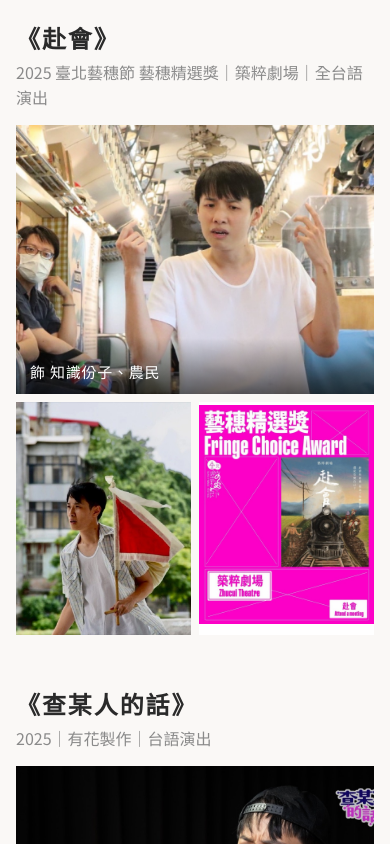
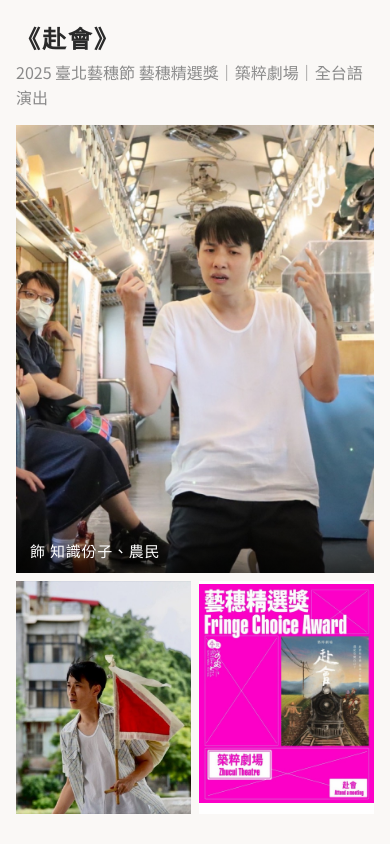
Before and after one commit to wesley100002001/wesley100002001.github.io, a website: page wesley.cwlin/cv/index.html in a window 390 px wide. Shown: the part 5980-6824 px from the top of the page. Drawn offline with Linux system fonts and the light colour scheme.

Commit message:
CV: fix mobile stage credits width, keep heads in look photos
Co-Authored-By: Claude Opus 5.5 <noreply@anthropic.com>
Claude-Session: https://claude.ai/code/session_01NKLPgqZkhoKqskAAeyEBGd

```diff
--- a/wesley.cwlin/config/cv-deck.js
+++ b/wesley.cwlin/config/cv-deck.js
@@ -28,6 +28,7 @@ const cvDeck = {
     "這兩三年開始，喜歡在生活裡使用台語，珍惜可以跟父母用台語聊天的機會。"
   ],
 
+  // 照片欄位：pos 是裁切時對齊的位置（CSS object-position），頭被切到時用 "center top"
   slides: [
     { type: "cover", photo: "cover.jpg" },
     { type: "profile", photo: "profile.jpg" },
@@ -89,9 +90,9 @@ const cvDeck = {
       photos: [{ src: "model-1.jpg" }, { src: "model-2.jpg" }] },
 
     { type: "gallery", title: "形象參考", layout: "feature",
-      photos: [{ src: "look1-1.jpg" }, { src: "look1-2.jpg" }, { src: "look1-3.jpg" }, { src: "look1-4.jpg" }] },
+      photos: [{ src: "look1-1.jpg" }, { src: "look1-2.jpg", pos: "center top" }, { src: "look1-3.jpg" }, { src: "look1-4.jpg" }] },
     { type: "gallery", title: "形象參考", layout: "feature",
-      photos: [{ src: "look2-1.jpg" }, { src: "look2-2.jpg" }, { src: "look2-3.jpg" }, { src: "look2-4.jpg" }] },
+      photos: [{ src: "look2-1.jpg", pos: "center top" }, { src: "look2-2.jpg" }, { src: "look2-3.jpg" }, { src: "look2-4.jpg", pos: "30% center" }] },
     { type: "gallery", title: "形象參考", layout: "even",
       photos: [{ src: "look3-1.jpg" }, { src: "look3-2.jpg" }, { src: "look3-3.jpg" }] },
     { type: "gallery", title: "形象參考", layout: "even",
--- a/wesley.cwlin/cv/index.html
+++ b/wesley.cwlin/cv/index.html
@@ -599,7 +599,8 @@
                 display: none;
             }
 
-            .credits-card {
+            .credits-card,
+            .photo-left .credits-card {
                 position: static;
                 width: auto;
                 max-height: none;
@@ -660,6 +661,11 @@
             .grid>.shot:first-child {
                 grid-column: 1 / -1;
                 aspect-ratio: 4 / 3;
+            }
+
+            /* 直的主照片在手機上用 4:5，4:3 會把頭切掉 */
+            .grid>.shot.portrait:first-child {
+                aspect-ratio: 4 / 5;
             }
 
             .shot {
@@ -839,7 +845,7 @@
         function shot(p) {
             return `
                 <figure class="shot ${p.fit === 'contain' ? 'contain' : ''}">
-                    <img src="${IMG}${p.src}" alt="">
+                    <img src="${IMG}${p.src}" alt=""${p.pos ? ` style="object-position: ${p.pos}"` : ''}>
                     ${p.caption ? `<figcaption>${esc(p.caption)}</figcaption>` : ''}
                 </figure>`;
         }
@@ -897,6 +903,12 @@
         const RENDER = { cover, profile, intro, credits: creditsSlide, gallery, contact };
         document.getElementById('deck').innerHTML = cvDeck.slides.map((s) => RENDER[s.type](s)).join('');
 
+        // 標記直的照片，手機版面依此決定主照片比例
+        document.querySelectorAll('.shot img').forEach((img) => {
+            const mark = () => img.closest('.shot').classList.toggle('portrait', img.naturalHeight > img.naturalWidth);
+            img.complete ? mark() : img.addEventListener('load', mark);
+        });
+
         function checkOverflow() {
             document.querySelectorAll('.slide, .credits-card').forEach((el) => {
                 const slide = el.closest('.slide');
```
